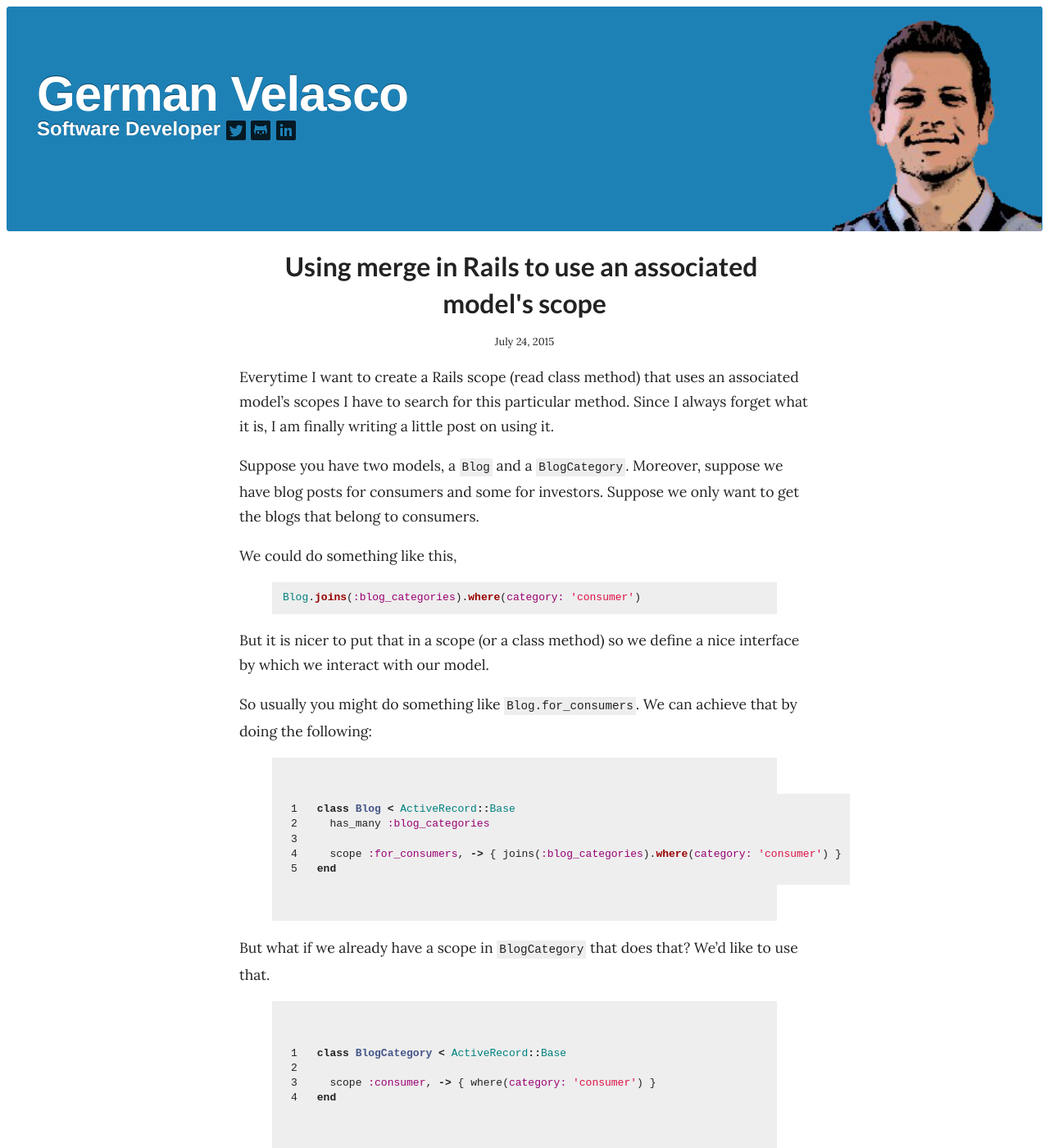
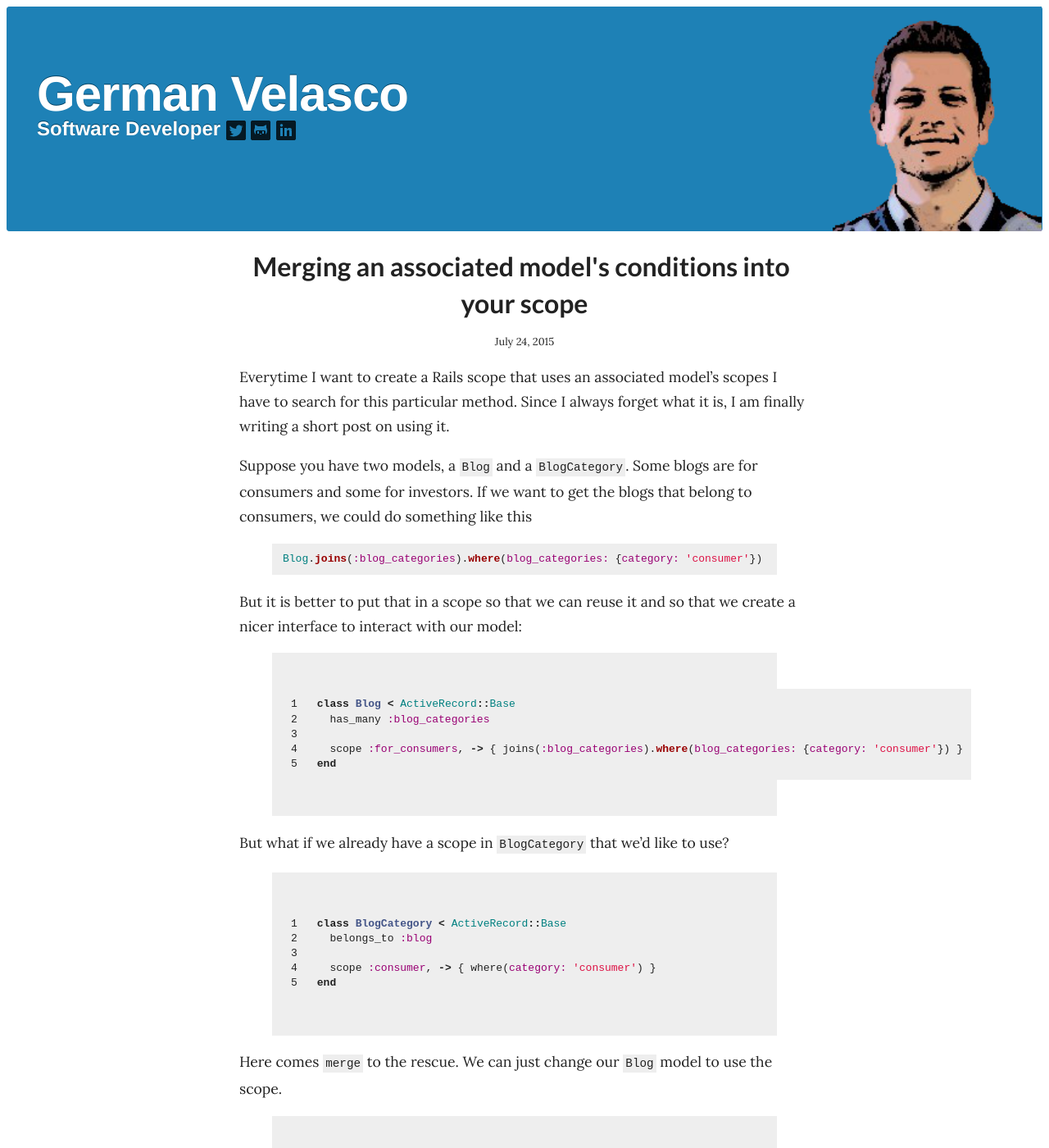
Before and after one commit to germsvel/germsvel.github.io, a Jekyll site: the page built from _posts/2015-07-24-active-record-merge.md, in a window 1280 px wide and 1400 px high. Shown: the whole window at 82% size. Built offline with Jekyll 4.4.1, drawn with Linux system fonts in a browser that asks for light colours; some of the changed text lies outside the part shown.

Commit message:
minor modifications to merge blog post

```diff
--- a/_posts/2015-07-24-active-record-merge.md
+++ b/_posts/2015-07-24-active-record-merge.md
@@ -1,64 +1,90 @@
 ---
 layout: post
-title:  "Using merge in Rails to use an associated model's scope"
+title:  "Merging an associated model's conditions into your scope"
 date:   2015-07-24 17:14:14
 categories: blog
 tags: Ruby, Rails, ActiveRecord
 ---
 
-Everytime I want to create a Rails scope (read class method) that uses an associated model's scopes I have to search for this particular method.
-Since I always forget what it is, I am finally writing a little post on using it.
+Everytime I want to create a Rails scope that uses an associated model's scopes I have to search for this particular method.
+Since I always forget what it is, I am finally writing a short post on using it.
 
-Suppose you have two models, a `Blog` and a `BlogCategory`. Moreover, suppose we have blog posts for consumers and some for investors.
-Suppose we only want to get the blogs that belong to consumers.
-
-We could do something like this,
+Suppose you have two models, a `Blog` and a `BlogCategory`. Some blogs are for consumers and some for investors.
+If we want to get the blogs that belong to consumers, we could do something like this
 
 {% highlight ruby %}
 
-Blog.joins(:blog_categories).where(category: 'consumer')
+Blog.joins(:blog_categories).where(blog_categories: {category: 'consumer'})
 
 {% endhighlight %}
 
-But it is nicer to put that in a scope (or a class method) so we define a nice interface by which we interact with our model.
+But it is better to put that in a scope so that we can reuse it and so that we create a nicer interface to interact with our model:
 
-So usually you might do something like `Blog.for_consumers`. We can achieve that by doing the following:
+{% highlight ruby linenos=table %}
+
+class Blog < ActiveRecord::Base
+  has_many :blog_categories
+
+  scope :for_consumers, -> { joins(:blog_categories).where(blog_categories: {category: 'consumer'}) }
+end
+
+{% endhighlight %}
+
+But what if we already have a scope in `BlogCategory` that we'd like to use?
+
+{% highlight ruby linenos=table %}
+
+class BlogCategory < ActiveRecord::Base
+  belongs_to :blog
+
+  scope :consumer, -> { where(category: 'consumer') }
+end
+
+{% endhighlight %}
+
+Here comes `merge` to the rescue. We can just change our `Blog` model to use the scope.
+
+{% highlight ruby linenos=table %}
+
+class Blog < ActiveRecord::Base
+  has_many :blog_categories
+
+  scope :for_consumers, -> { joins(:blog_categories).merge(BlogCategory.consumer) }
+end
+
+{% endhighlight %}
+
+Caveat: if the `Blog` and `BlogCategory` models both have the same attribute (say `category`), and you are using pure string conditions in your where clause like this
+
+{% highlight ruby linenos=table %}
+class BlogCategory < ActiveRecord::Base
+
+  scope :not_consumer, -> { where("category != 'consumer'") }
+end
+
+{% endhighlight %}
+
+and our `Blog` is using that scope,
 
 {% highlight ruby linenos=table %}
 class Blog < ActiveRecord::Base
   has_many :blog_categories
 
-  scope :for_consumers, -> { joins(:blog_categories).where(category: 'consumer') }
+  scope :for_non_consumers, -> { joins(:blog_categories).merge(BlogCategory.not_consumer) }
 end
 {% endhighlight %}
 
-But what if we already have a scope in `BlogCategory` that does that? We'd like to use that.
+then trying to use `Blog.for_non_consumers` will give us an `ActiveRecord ambiguous column name` error. That happens because Rails does not know which table to use for the `category` column.
+
+In order to fix that, make sure to explicitly define which model is supposed to use that column:
 
 {% highlight ruby linenos=table %}
 class BlogCategory < ActiveRecord::Base
 
-  scope :consumer, -> { where(category: 'consumer') }
+  scope :not_consumer, -> { where("blog_categories.category != 'consumer'") }
 end
 {% endhighlight %}
 
-Here comes `merge` to the rescue. We can just change our `Blog` model to use the scope.
-
-{% highlight ruby linenos=table %}
-class Blog < ActiveRecord::Base
-  has_many :blog_categories
-
-  scope :for_consumers, -> { joins(:blog_categories).merge(BlogCategory.consumer) }
-end
-{% endhighlight %}
-
-Caveat: if the `Blog` and `BlogCategory` models both have the same attribute, that will throw an error because Rails will not know which model to retrieve the attribute for.
-So if you have a `category` field in both `Blog` and `BlogCategory`, then make sure to define that in the `BlogCategory.consumer` explicitly.
-
-{% highlight ruby linenos=table %}
-class BlogCategory < ActiveRecord::Base
-
-  scope :consumer, -> { where(blog_category: {category: 'consumer')} }
-end
-{% endhighlight %}
+Then we can safely use `Blog.for_non_consumers`.
 
 To find more info check out [apidock](http://apidock.com/rails/v4.0.2/ActiveRecord/SpawnMethods/merge).
```
Also changed, not shown: 1 other file.
